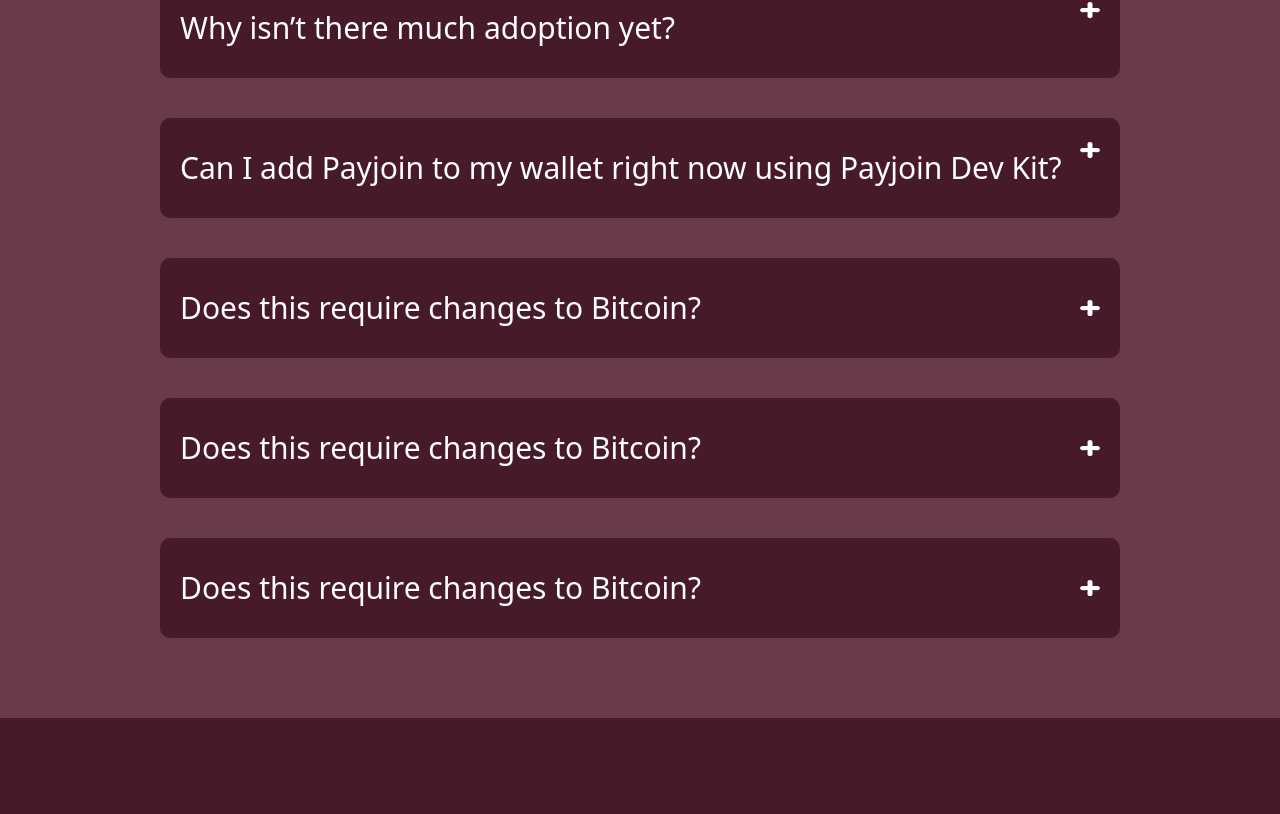
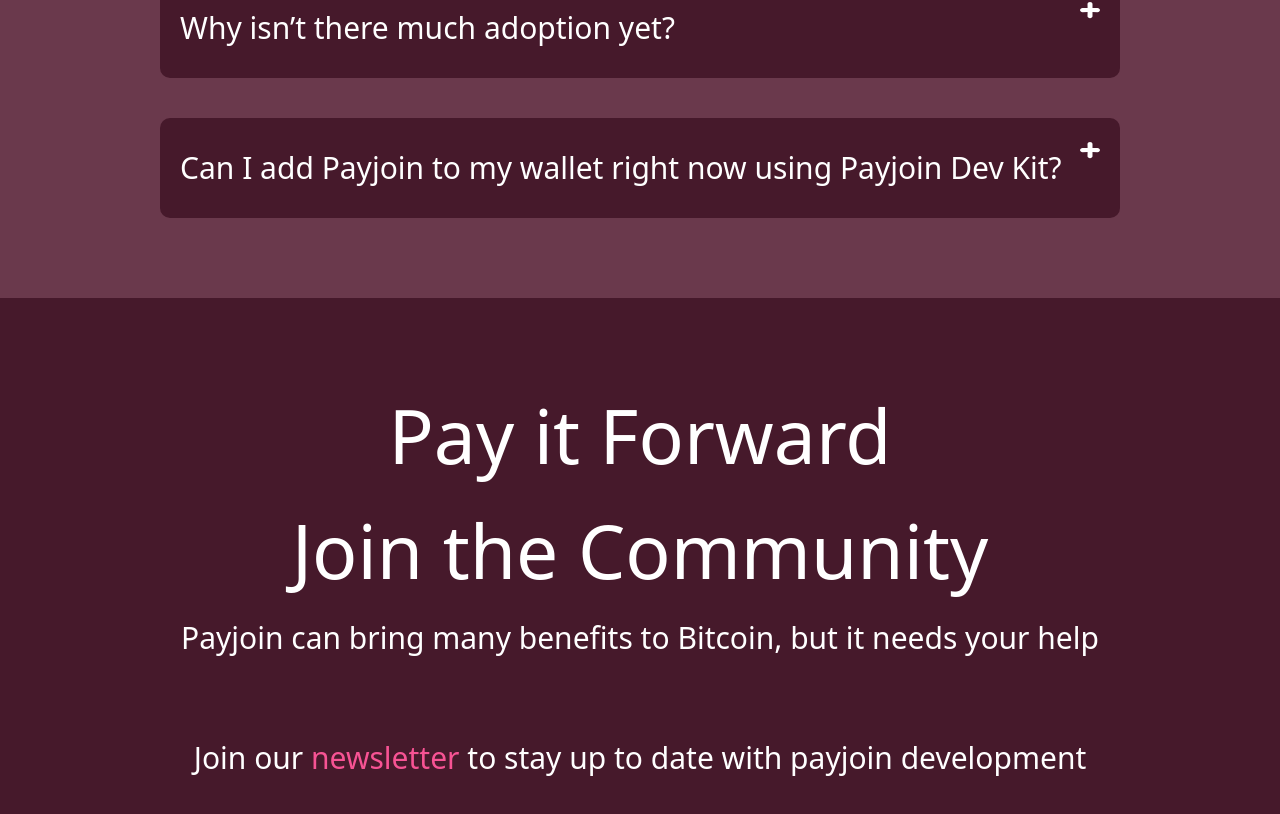
Before and after one commit to payjoin/payjoin.org, a SvelteKit app: page / in a window 1280 px wide. Shown: the part 3647-4461 px from the top of the page. Before the commit the page ends 4365 px from the top, so only its background shows below. Built offline with nearby package versions, Linux system fonts and the light colour scheme.

Commit message:
feat: bottom section

```diff
--- a/src/routes/+page.svelte
+++ b/src/routes/+page.svelte
@@ -125,24 +125,17 @@ If there is a wallet you’d like to see adopt payjoin or you are a wallet devel
 				<span in:slide|local out:slide|local class={open ? '' : 'hidden'}>{answer}</span>
 			</Card>
 		{/each}
-
-		<Card>
-			<div class="flex justify-between items-center">
-				<H3>Does this require changes to Bitcoin?</H3>
-				<Icon name="plus" class="text-white w-4" />
-			</div>
-		</Card>
-		<Card>
-			<div class="flex justify-between items-center">
-				<H3>Does this require changes to Bitcoin?</H3>
-				<Icon name="plus" class="text-white w-4" />
-			</div>
-		</Card>
-		<Card>
-			<div class="flex justify-between items-center">
-				<H3>Does this require changes to Bitcoin?</H3>
-				<Icon name="plus" class="text-white w-4" />
-			</div>
-		</Card>
 	</div>
 </section>
+
+<section class="bg-secondary w-full flex flex-col gap-12 items-center py-16 text-white">
+	<div class="flex flex-col items-center">
+		<H1>Pay it Forward</H1>
+		<H1>Join the Community</H1>
+		<H3>Payjoin can bring many benefits to Bitcoin, but it needs your help</H3>
+	</div>
+	<H3
+		>Join our <Link href="https://payjoin.substack.com/">newsletter</Link> to stay up to date with payjoin
+		development</H3
+	>
+</section>
```
